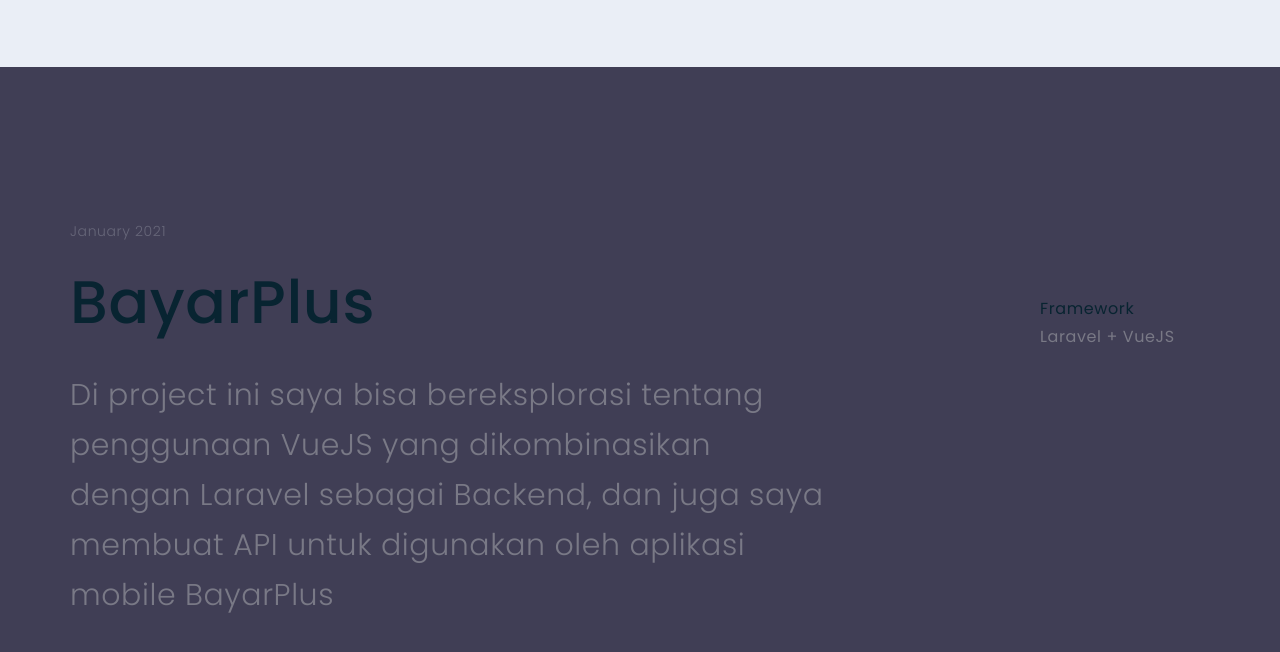
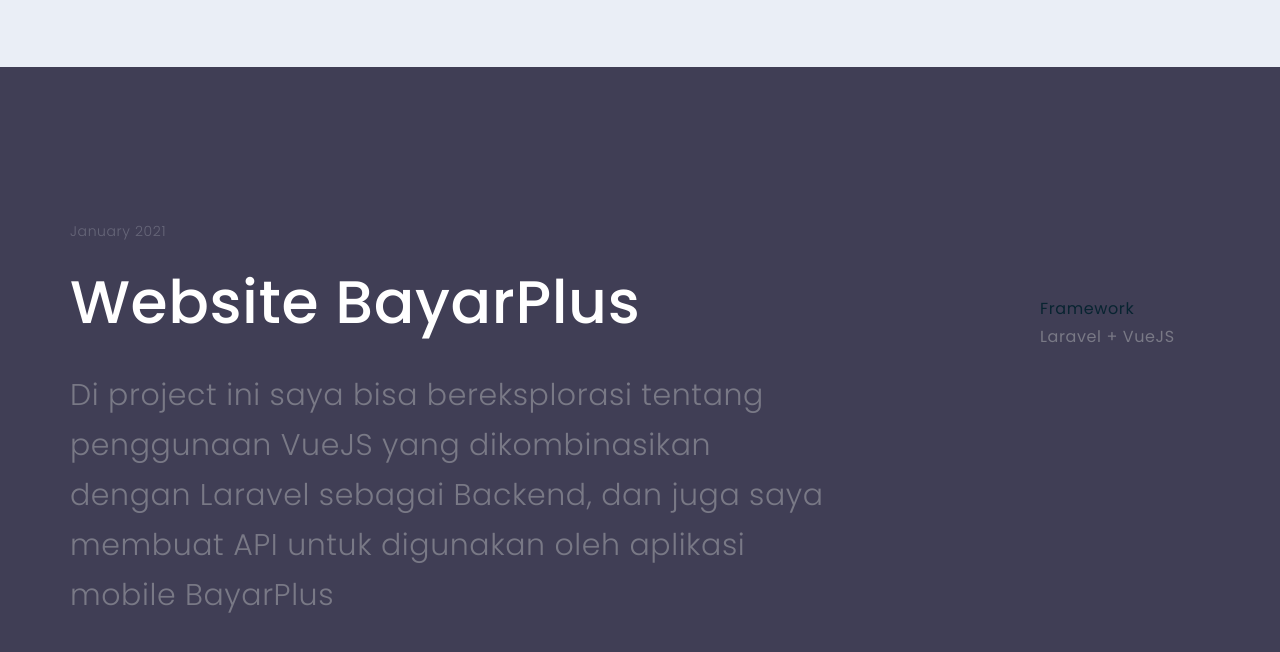
Before and after one commit to cwicaksono/cwicaksono.github.io, a Jekyll site: the page built from index.html, in a window 1280 px wide and 900 px high, scrolled down 1749 px, cut to the strip 0-696 px from the top of the window. Shown: the top 652 px of the strip. Built offline with Jekyll 4.4.1, drawn with Linux system fonts in a browser that asks for light colours; nearby versions of some CDN libraries; Markdown is read by kramdown in place of the engine named in the settings; the list of posts is cut into pages by our own code.

Commit message:
Update about.html

```diff
--- a/_includes/about.html
+++ b/_includes/about.html
@@ -54,7 +54,7 @@
         <div class="date marginbottom20 lightwhite">January 2021</div>
         <div class="row">
             <div class="col-sm-12 col-lg-10 journalbox">
-                <div class="journal-title marginbottom30 black">BayarPlus</div>
+                <div class="journal-title marginbottom30 white">Website BayarPlus</div>
                 <div class="journal-story grey">
                     Di project ini saya bisa bereksplorasi tentang penggunaan VueJS yang dikombinasikan dengan Laravel sebagai Backend,
                     dan juga saya membuat API untuk digunakan oleh aplikasi mobile BayarPlus
```
